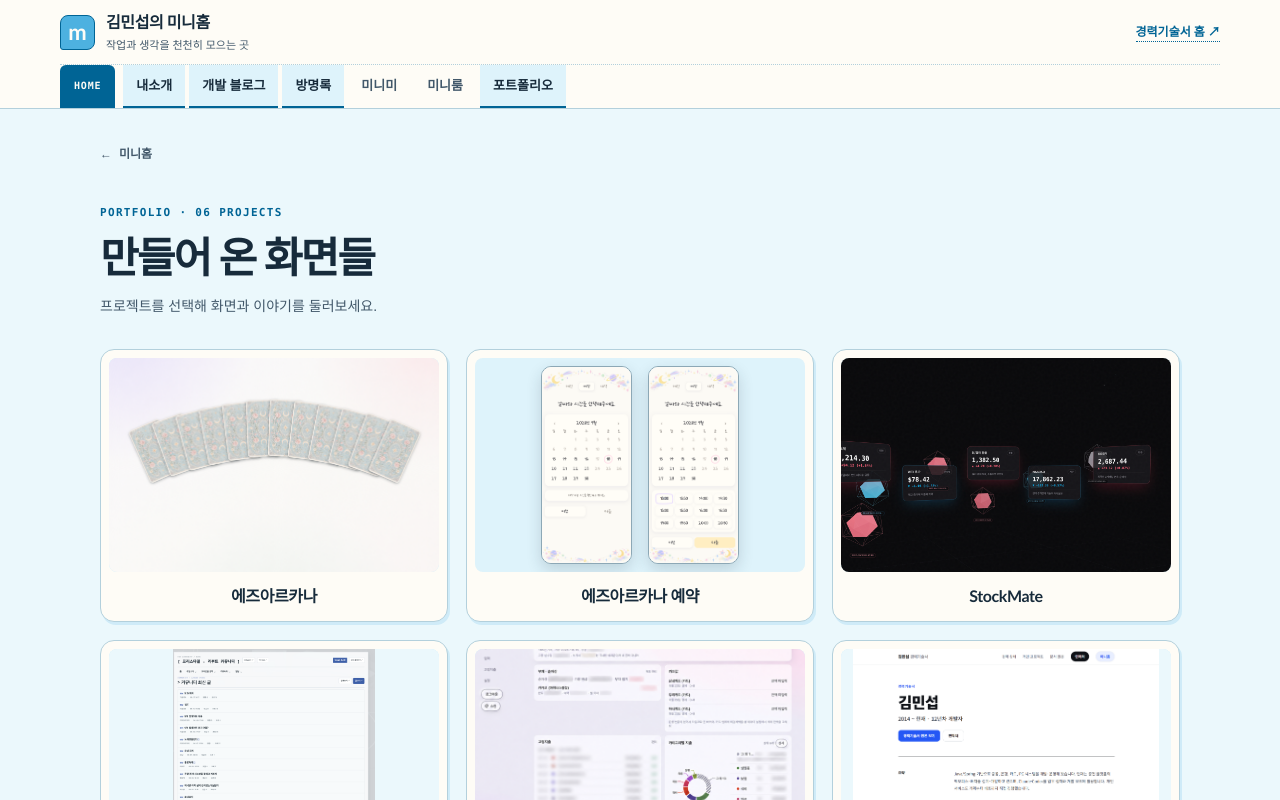
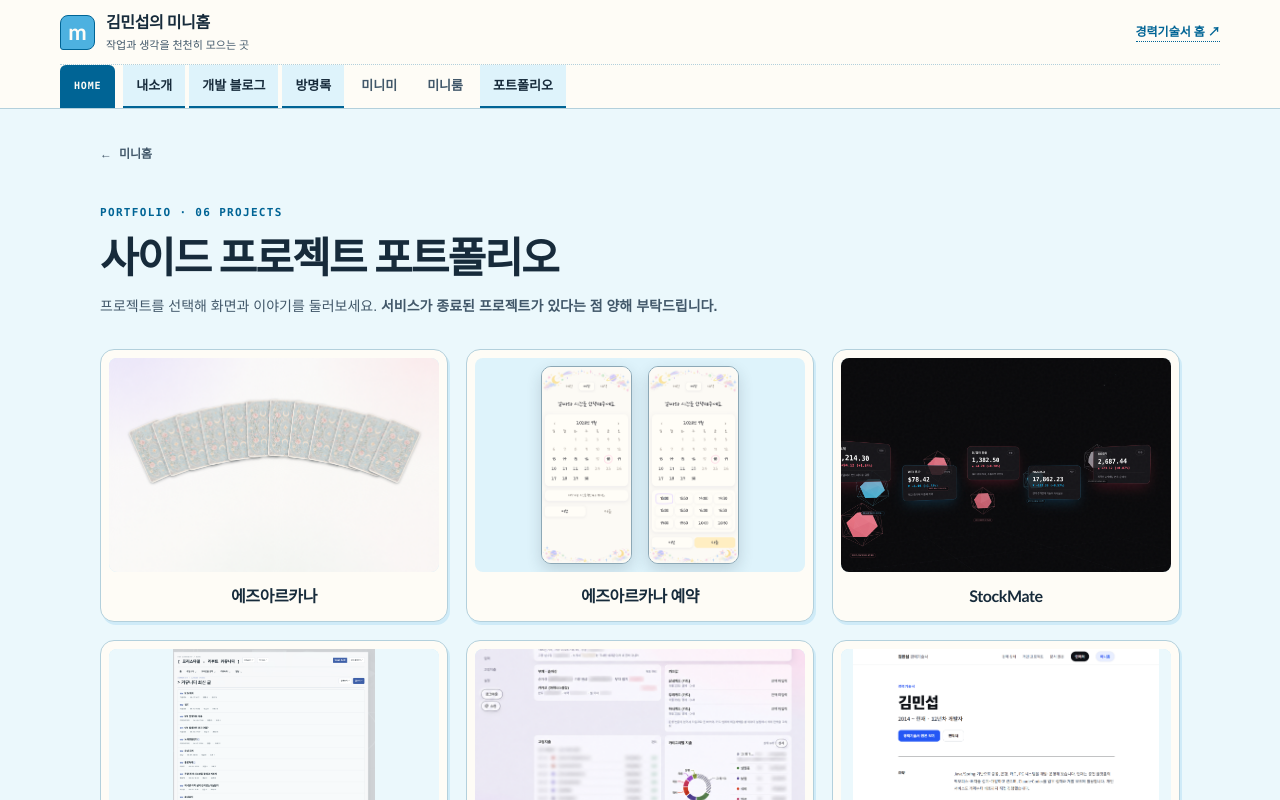
Before and after one commit to min-seob/my-resume, a Next.js app: page /minihome/portfolio in a window 1280 px wide. Shown: the top 800 px of the page. Built offline with nearby package versions, Linux system fonts and the light colour scheme.

Commit message:
content: 포트폴리오 종료 서비스 안내 정리

```diff
--- a/src/app/minihome/portfolio/page.tsx
+++ b/src/app/minihome/portfolio/page.tsx
@@ -24,8 +24,11 @@ export default function PortfolioPage() {
           </Link>
           <header className="portfolio-page__intro">
             <p className="portfolio-page__eyebrow">PORTFOLIO · 06 PROJECTS</p>
-            <h1>만들어 온 화면들</h1>
-            <p>프로젝트를 선택해 화면과 이야기를 둘러보세요.</p>
+            <h1>사이드 프로젝트 포트폴리오</h1>
+            <p>
+              프로젝트를 선택해 화면과 이야기를 둘러보세요.{" "}
+              <strong>서비스가 종료된 프로젝트가 있다는 점 양해 부탁드립니다.</strong>
+            </p>
           </header>
           <PortfolioProjectGrid />
         </div>
```
